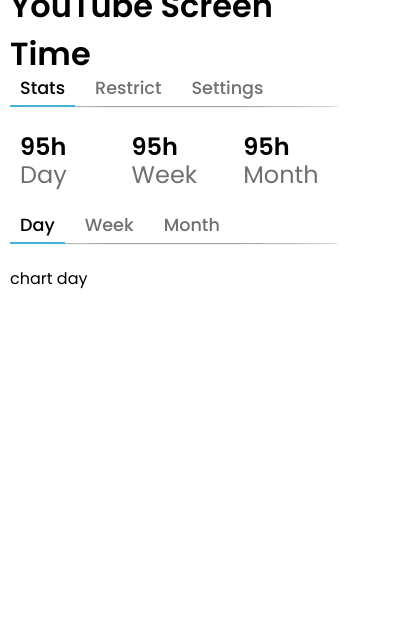
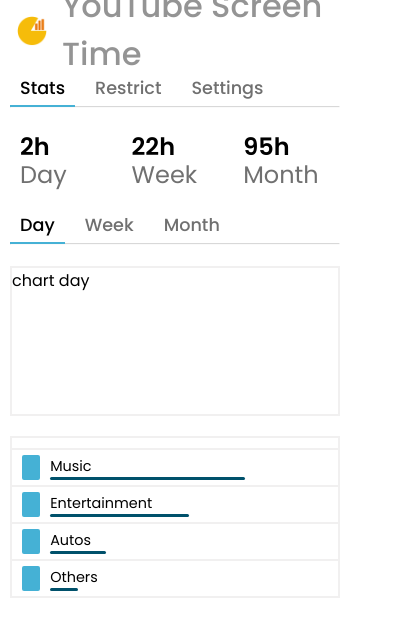
Before and after one commit to jacqouese/YouTubeScreenTime, a browser extension: page src/popup/popup.html in a window 400 px wide. Drawn offline with nearby package versions, Linux system fonts and the light colour scheme; files that its build step writes are made by us from their sources.

Commit message:
design + js

```diff
--- a/src/content/content.js
+++ b/src/content/content.js
@@ -40,4 +40,4 @@
 // retrive video category
 const category = document.querySelector('#ytt-category').innerHTML;
 
-console.log(category);
+chrome.storage.local.set({ currentCategory: category });
--- a/src/popup/components/tabScreens/stats/chart/index.html
+++ b/src/popup/components/tabScreens/stats/chart/index.html
@@ -1,3 +1,5 @@
 <div class="chart-tabs-tab-content @@active" id="tab-content-@@type">
-    chart @@type
+    <div class="chart-border">
+        chart @@type
+    </div>
 </div>
--- a/src/popup/components/tabScreens/stats/index.html
+++ b/src/popup/components/tabScreens/stats/index.html
@@ -1,11 +1,11 @@
 <section class="main-tabs-tab-content active" id="tab-content-stats">
     <div class="top-stats">
       <div class="top-stats-elem">
-        <h1 id="cat">95h</h1>
+        <h1 id="cat">2h</h1>
         <h2>Day</h2>
       </div>
       <div class="top-stats-elem">
-        <h1>95h</h1>
+        <h1>22h</h1>
         <h2>Week</h2>
       </div>
       <div class="top-stats-elem">
@@ -33,7 +33,11 @@
         "active": ""
       })
     </div>
-    <div class="detailed">
-
+    <div class="detailed-table">
+        <table id="detailed-table-table">
+          <tr id="insert-table">
+            <td></td>
+          </tr>
+        </table>
     </div>
 </section>
--- a/src/popup/popup.html
+++ b/src/popup/popup.html
@@ -5,6 +5,7 @@
   </head>
   <body>
     <header>
+      <img src="./logo.png" alt="logo">
       <h1>YouTube Screen Time</h1>
     </header>
     <main>
--- a/src/popup/popup.js
+++ b/src/popup/popup.js
@@ -2,6 +2,42 @@
     document.querySelector('#cat').innerHTML = `${request.subject}h`;
 });
 
+let watchedCategory = null;
+
 chrome.storage.local.get(['currentCategory'], (result) => {
-    console.log(result.currentCategory);
+    watchedCategory = result.currentCategory;
 });
+
+const categories = {
+    Music: 70,
+    Entertainment: 50,
+    Autos: 20,
+    Others: 10,
+};
+
+const table = document.querySelector('#detailed-table-table');
+
+for (const [key, value] of Object.entries(categories)) {
+    const HTMLinsert = `
+    <tr>
+    <td>
+    <div class="detailed-elem">
+      <div class="detailed-color-box"></div>
+      <div class="detailed-category">
+        ${key}
+        <div class="progress" att-progress="${value}"></div>
+      </div>
+    </div>
+  </td>
+  </tr>`;
+
+    table.innerHTML += HTMLinsert;
+}
+
+const progressBars = document.querySelectorAll('.progress');
+
+progressBars.forEach((bar) => {
+    const value = bar.getAttribute('att-progress');
+
+    bar.style.width = `${value}%`;
+});
--- a/src/popup/styles.css
+++ b/src/popup/styles.css
@@ -2,7 +2,9 @@
 
 :root {
     --primary: #45b1d5;
+    --primary-dark: #00516b;
     --lighter: #707070;
+    --x-lighter: #f1f0f0;
 }
 
 * {
@@ -14,7 +16,7 @@
 
 body {
     width: 350px;
-    height: 550px;
+    height: 590px;
     padding: 5px 10px;
 }
 
@@ -26,7 +28,19 @@
 header {
     display: flex;
     align-items: center;
+    gap: 15px;
     height: 50px;
+    padding: 0 7px;
+}
+
+header img {
+    width: 30px;
+    margin-top: 2px;
+}
+
+header h1 {
+    color: #949494;
+    font-weight: 500;
 }
 
 .tabs {
@@ -52,10 +66,10 @@
 }
 
 hr {
-    border-color: #f2f2f2;
+    border-color: rgba(242, 242, 242, 0.4);
     transform: translateY(-1px);
     z-index: -1;
-    border-radius: 50%;
+    border-radius: 2px;
 }
 
 .main-tabs-tab-content {
@@ -89,3 +103,49 @@
 .chart-tabs-tab-content.active {
     display: block;
 }
+
+.chart-border {
+    width: 100%;
+    height: 150px;
+    border: 2px solid var(--x-lighter);
+    margin-bottom: 20px;
+}
+
+table,
+td {
+    border: 2px solid var(--x-lighter);
+}
+
+table {
+    width: 100%;
+    border-collapse: collapse;
+    font-size: 90%;
+}
+
+td {
+    padding: 5px 10px;
+}
+
+.detailed-elem {
+    display: flex;
+    gap: 10px;
+    align-items: center;
+}
+
+.detailed-color-box {
+    height: 25px;
+    width: 20px;
+    background-color: var(--primary);
+    border-radius: 2px;
+}
+
+.detailed-category {
+    width: 100%;
+}
+
+.progress {
+    height: 3px;
+    width: 0%;
+    background-color: var(--primary-dark);
+    border-radius: 2px;
+}
```
Also changed, not shown: dist/content/content.js, dist/icons/img.jpg (deleted), dist/icons/logo.png (added), dist/manifest.json, dist/popup/logo.png (added), dist/popup/popup.html, dist/popup/popup.js, dist/popup/styles.css, src/popup/logo.png (added).
